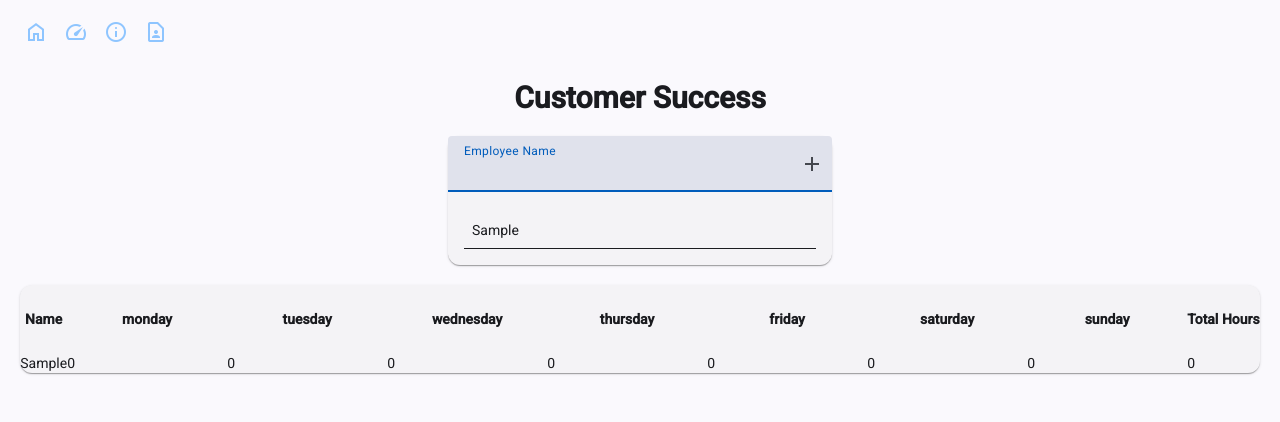
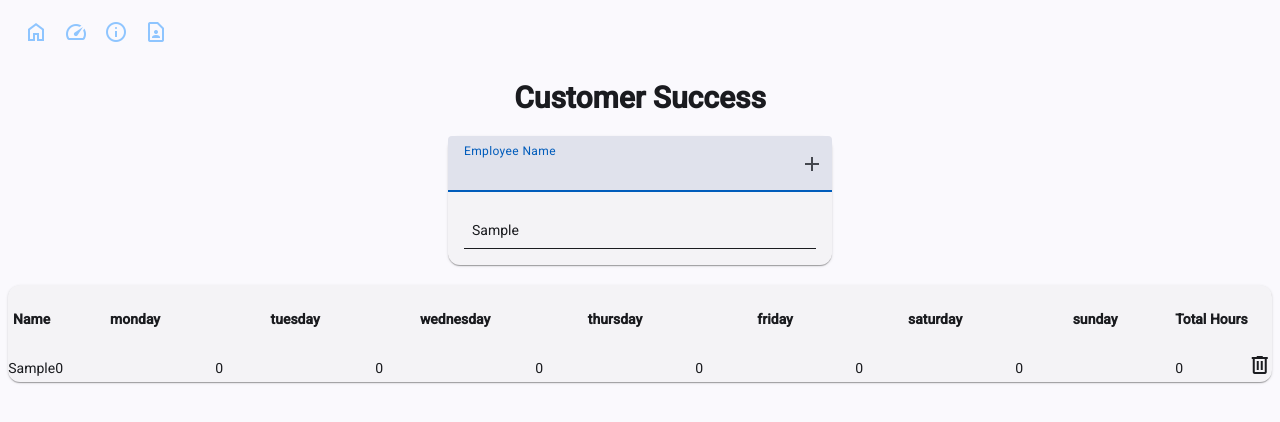
Before and after one commit to bpage93/timesheet-app, an Angular app: page /departments/timesheet/1 in a window 1280 px wide. Both pictures are taken after typing "Sample" into the empty fields and a click on the button "add". Shown: the top 422 px of the page. Built offline with nearby package versions, Linux system fonts and the light colour scheme.

Commit message:
added delete employee button

```diff
--- a/src/app/timesheet/timesheet.html
+++ b/src/app/timesheet/timesheet.html
@@ -13,7 +13,11 @@
         (keyup.enter)="addEmployee()"
         [disabled]="employeeNameFC.invalid"
       />
-      <mat-error *ngIf="employeeNameFC.hasError('duplicate')">Duplicate Name</mat-error>
+      @for (error of employeeNameFC.errors | keyvalue; track error.key) {
+        @if (error.key === 'duplicate') {
+          <mat-error>Duplicate Name</mat-error>
+        }
+      }
 
       <button
         class="add-employee-button pr-4"
@@ -45,7 +49,7 @@
         <th>Total Hours</th>
       </thead>
       <tbody>
-        @for (employee of employees; track employee.id) {
+        @for (employee of employees; let i = $index; track employee.id) {
         <tr>
           <td>{{ employee.name }}</td>
           @for (day of weekdays; track $index) {
@@ -60,6 +64,11 @@
           </td>
           }
           <td class="total-cell">{{ getTotalHours(employee) }}</td>
+          <td>
+            <button class="material-symbols-outlined" (click)="deleteEmployee(i)">
+              <mat-icon>delete</mat-icon>
+            </button>
+          </td>
         </tr>
         }
       </tbody>
```
Lines whose indentation alone changed are shown as unchanged.
